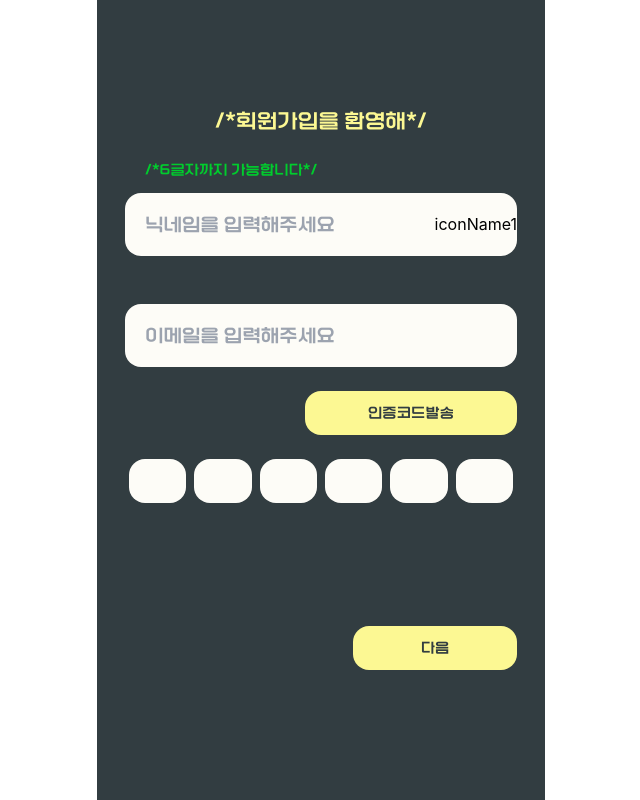
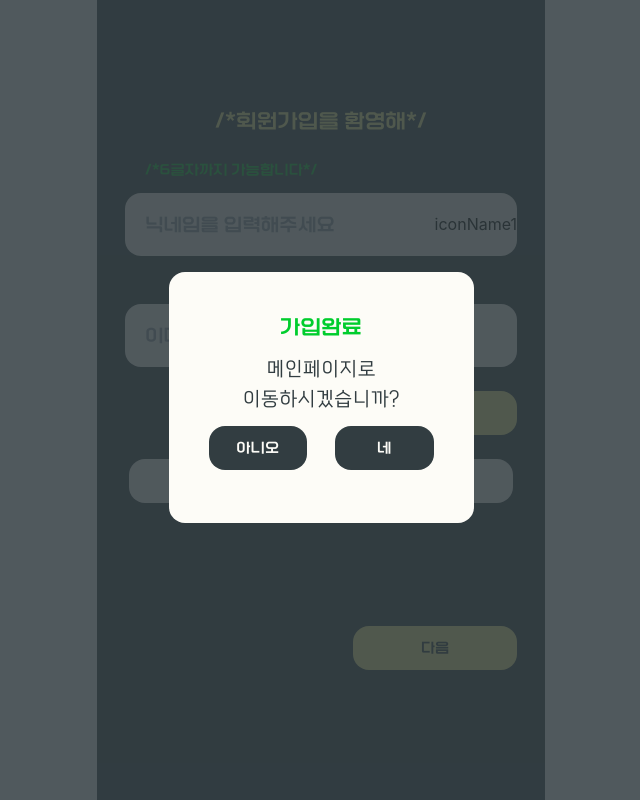
Before and after one commit to mato268/new_SNS, a React (Create React App) app in the folder newsns/: page /signUP in a window 1280 px wide. Both pictures are taken after a click on the button "다음". Shown: the whole page, without its empty margins (319-959 px from the left). Built offline with nearby package versions, Linux system fonts and the light colour scheme.

Commit message:
feat : 회원가입에서 모달 구현

```diff
--- a/newsns/src/SignUpPage.tsx
+++ b/newsns/src/SignUpPage.tsx
@@ -1,12 +1,18 @@
 import { Button } from "./components/Button";
 import { Input } from "./components/Input";
 import Typo from "./components/Typo";
+import Modal from "./components/Modal";
 import { useState } from "react";
 import { ChangeEvent } from "react";
+import { MouseEvent } from "react";
+import { Link } from "react-router-dom";
 
 export default function SignUpPage() {
   const [nickname, setNickname] = useState("");
   const [errorMessage, setErrorMessage] = useState("");
+  const [open, setOpen] = useState<boolean>(false);
+
+  function onClick(e: MouseEvent<HTMLButtonElement, MouseEvent>) {}
 
   const onNicknameChange = (e: ChangeEvent<HTMLInputElement>) => {
     const value = e.target.value;
@@ -89,8 +95,48 @@ export default function SignUpPage() {
         </div>
       </div>
       <div className="pl-64 pr-7 flex mt-20">
-        <Button sizes="small" colors="yellow">다음</Button>
+        <Button sizes="small" colors="yellow" onClick={() => setOpen(true)}>
+          다음
+        </Button>
       </div>
+      <Modal open={open} onClose={() => setOpen(false)}>
+        <div className="flex flex-col gap-3">
+          <div className="text-center">
+            <Typo tag="h1" fonts="korea" sizes="xLarge" fontColor="green">
+              가입완료
+            </Typo>
+          </div>
+          <div className="text-center">
+            <Typo
+              tag="p"
+              fonts="theJamsil"
+              sizes="xLarge"
+              fontColor="deepdark"
+              weights="thin"
+            >
+              메인페이지로<br></br>이동하시겠습니까?
+            </Typo>
+          </div>
+          <div className="w-full gap-7 h-full flex justify-between">
+            <Link className="w-full" to={"/LogIn"}>
+              <Button
+                sizes="small"
+                colors="deepdark"
+                onClick={() => setOpen(false)}
+              >
+                아니오
+              </Button>
+            </Link>
+            <Button
+              sizes="small"
+              colors="deepdark"
+              onClick={() => setOpen(false)}
+            >
+              네
+            </Button>
+          </div>
+        </div>
+      </Modal>
     </div>
   );
 }
```
